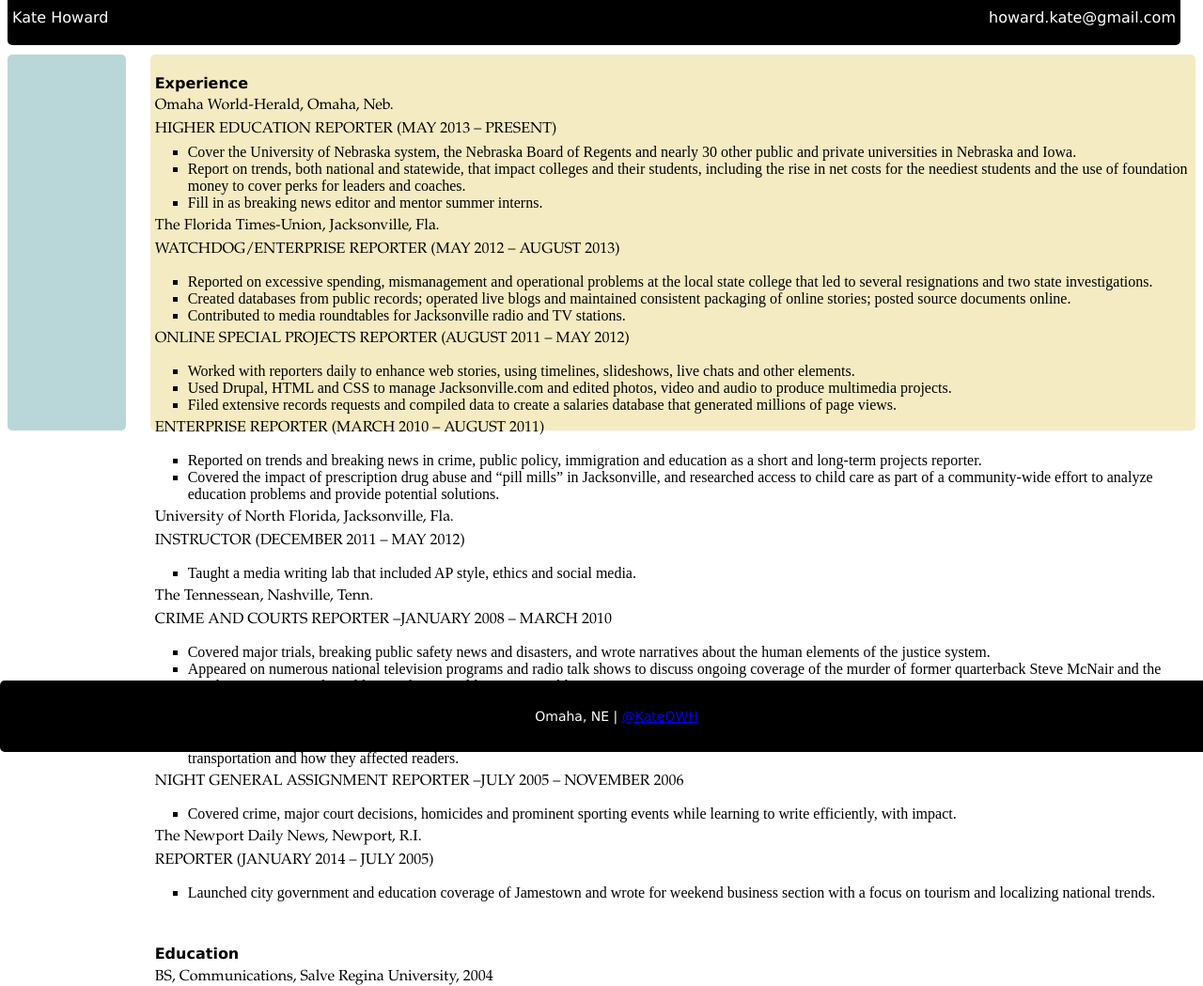
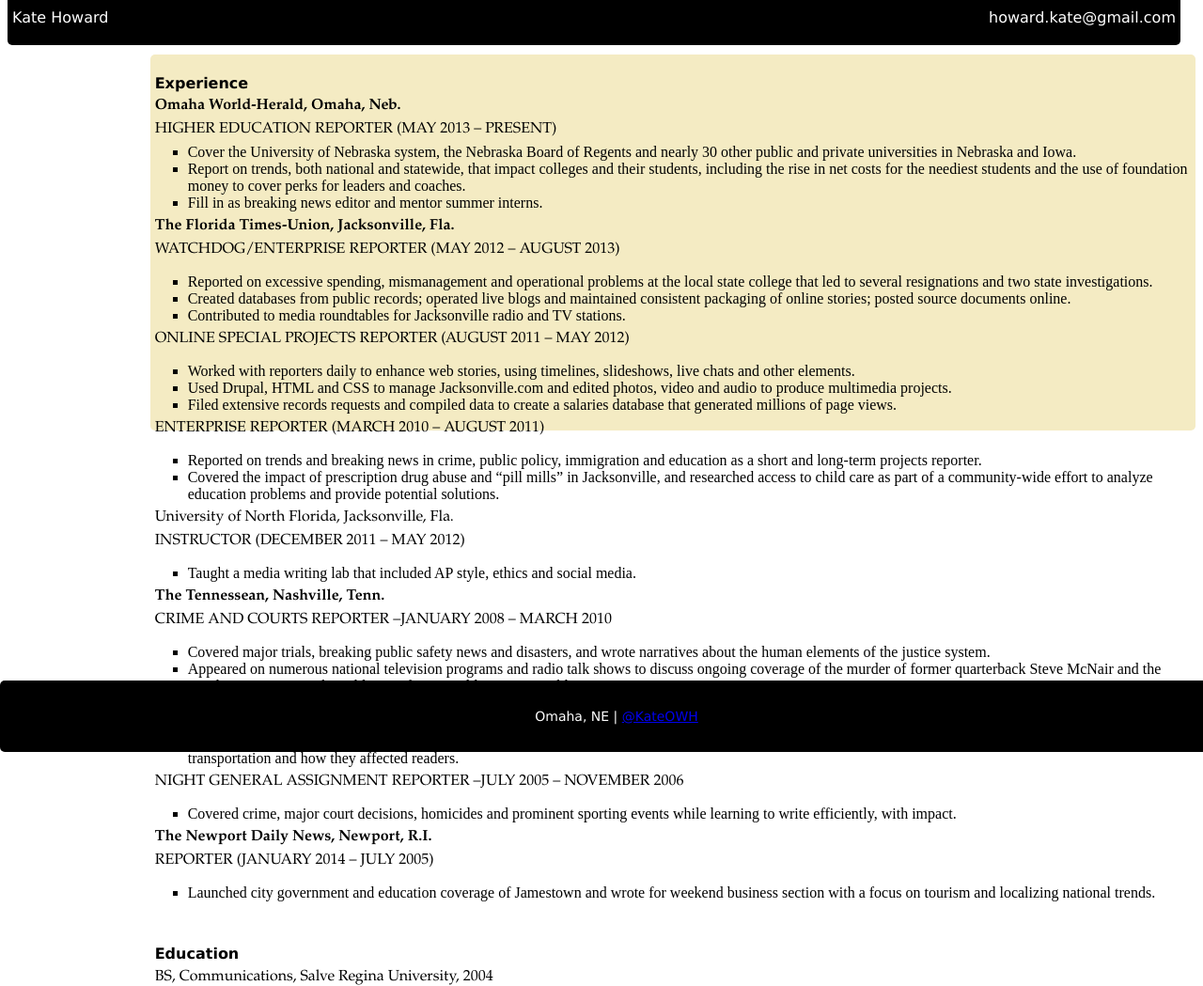
Before and after one commit to katehoward/katehoward.github.io, a plain HTML site: page resume/index.html in a window 1280 px wide. Shown: the top 1049 px of the page at 94% size. Drawn offline with Linux system fonts and the light colour scheme.

Commit message:
Update index.html

```diff
--- a/resume/index.html
+++ b/resume/index.html
@@ -10,10 +10,10 @@
 			<p id="name">Kate Howard</p>
 			<a href="mailto:howard.kate@gmail.com"><p id="email">howard.kate@gmail.com</p></a>
 		</div>
-		<div class="left"></div>
+
 		<div class="right">
 			<h4>Experience</h4>
-			<p>Omaha World-Herald, Omaha, Neb.</p>
+<p><strong>Omaha World-Herald, Omaha, Neb.</p></strong>
 <p>HIGHER EDUCATION REPORTER (MAY 2013 –  PRESENT)</p>
     <p>
     <ul>
@@ -22,7 +22,7 @@
         <li>Fill in as breaking news editor and mentor summer interns. </li></p>
     </ul>
 
-<p>The Florida Times-Union, Jacksonville, Fla.</p>
+<p><strong>The Florida Times-Union, Jacksonville, Fla.</p></strong>
 <p>WATCHDOG/ENTERPRISE REPORTER  (MAY 2012 – AUGUST 2013)</p>
         <ul>
         <li>Reported on excessive spending, mismanagement and operational problems at the local state college that led to several resignations and two state investigations.</li>
@@ -40,13 +40,14 @@
         <li>Reported on trends and breaking news in crime, public policy, immigration and education as a short and long-term projects reporter.</li>
         <li>Covered the impact of prescription drug abuse and “pill mills” in Jacksonville, and researched access to child care as part of a community-wide effort to analyze education problems and provide potential solutions.</li>
         </ul>
+
 <p>University of North Florida, Jacksonville, Fla.</p>
 <p>INSTRUCTOR  (DECEMBER 2011 –  MAY 2012)</p>
         <ul>
         <li>Taught a media writing lab that included AP style, ethics and social media.</li>
         </ul>
 
-<p>The Tennessean, Nashville, Tenn.</p>
+<p><strong>The Tennessean, Nashville, Tenn.</p></strong>
 <p>CRIME AND COURTS REPORTER –JANUARY 2008 – MARCH 2010</p>
 <ul>
     <li>Covered major trials, breaking public safety news and disasters, and wrote narratives about the human elements of the justice system.</li>
@@ -60,7 +61,7 @@
     <ul>
     <li>Covered crime, major court decisions, homicides and prominent sporting events while learning to write efficiently, with impact.</li>
     </ul>
-<p>The Newport Daily News, Newport, R.I.</p>
+<p><strong>The Newport Daily News, Newport, R.I.</p></strong>
 <p>REPORTER  (JANUARY 2014 –  JULY 2005)</p>
 	<ul>
     <li>Launched city government and education coverage of Jamestown and wrote for weekend business section with a focus on tourism and localizing national trends.      </li>
@@ -70,7 +71,7 @@
 		<p>BS, Communications, Salve Regina University, 2004</p>
 			</div>
 
-		<div id="footer">
+<div id="footer">
 	<p>Omaha, NE | <a href="http://www.twitter.com/KateOWH">@KateOWH</a></p>
 	</div>
 	</body>
```
